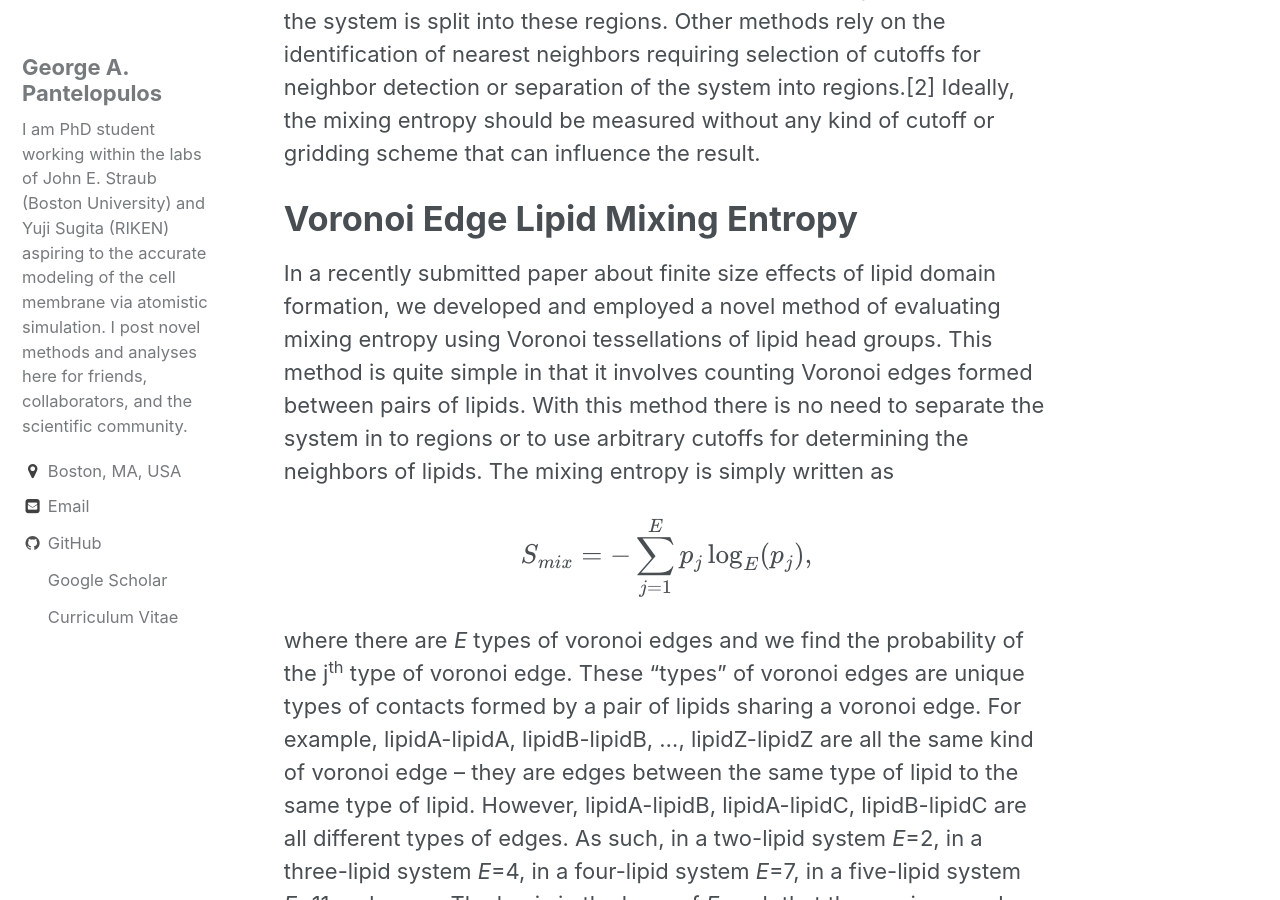
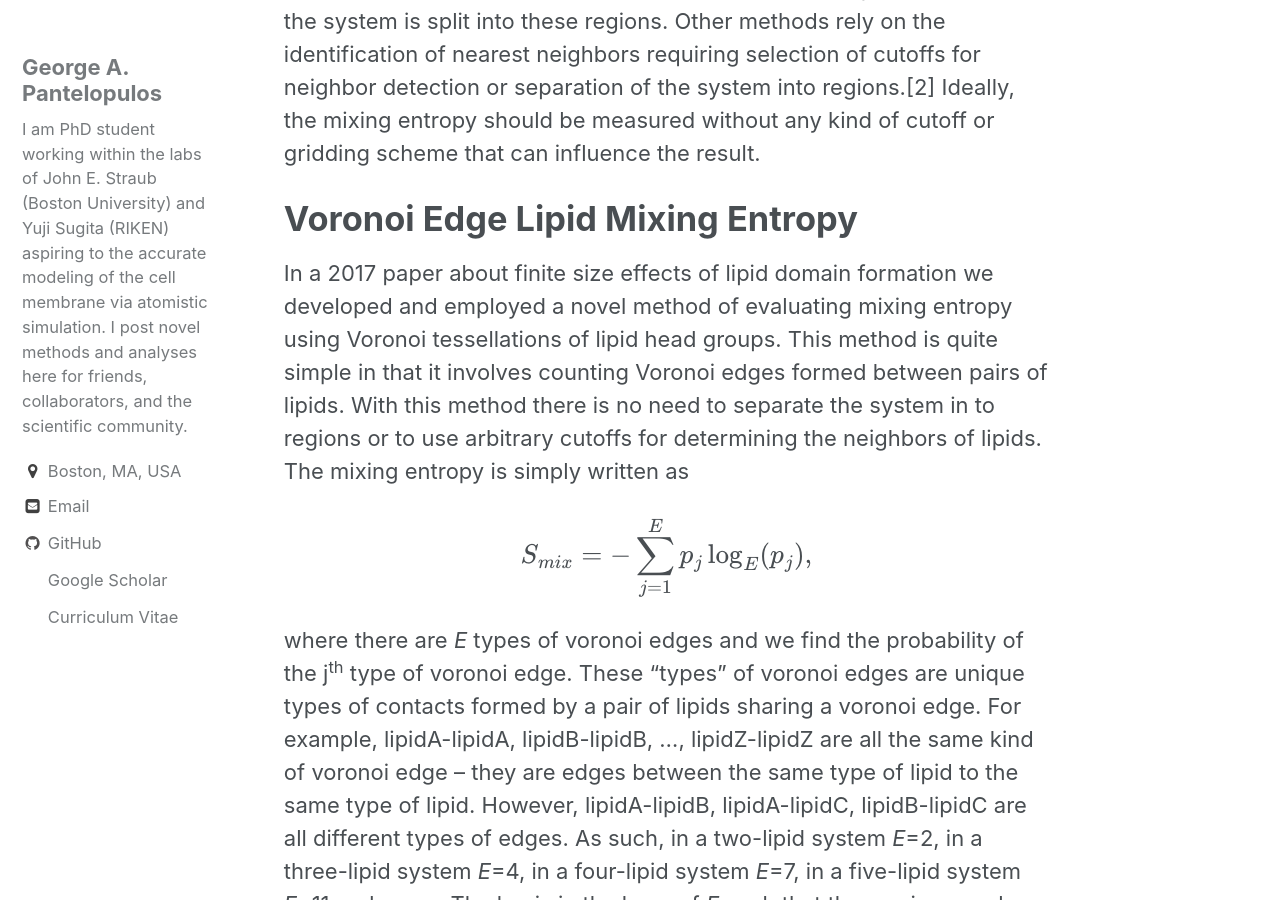
Before and after one commit to gpantel/gpantel.github.io, a Jekyll site: the page built from _posts/2017-06-22-mixent.markdown, in a window 1280 px wide and 900 px high, scrolled down 1815 px. Built offline with Jekyll 4.4.1, drawn with Linux system fonts in a browser that asks for light colours; formulas are drawn with MathJax 3.

Commit message:
Update for Nahuel's interest

```diff
--- a/_posts/2017-06-22-mixent.markdown
+++ b/_posts/2017-06-22-mixent.markdown
@@ -32,7 +32,7 @@ However, this method is limited in that the solution is dependent on how the sys
 
 # Voronoi Edge Lipid Mixing Entropy
 
-In a recently submitted paper about finite size effects of lipid domain formation, we developed and employed a novel method of evaluating mixing entropy using Voronoi tessellations of lipid head groups. This method is quite simple in that it involves counting Voronoi edges formed between pairs of lipids. With this method there is no need to separate the system in to regions or to use arbitrary cutoffs for determining the neighbors of lipids. The mixing entropy is simply written as
+In a 2017 paper about finite size effects of lipid domain formation we developed and employed a novel method of evaluating mixing entropy using Voronoi tessellations of lipid head groups. This method is quite simple in that it involves counting Voronoi edges formed between pairs of lipids. With this method there is no need to separate the system in to regions or to use arbitrary cutoffs for determining the neighbors of lipids. The mixing entropy is simply written as
 
 $$S_{mix} = -\sum^{E}_{j=1} p_j \log_E(p_j),$$
 
```
Also changed, not shown: Gemfile.lock.
